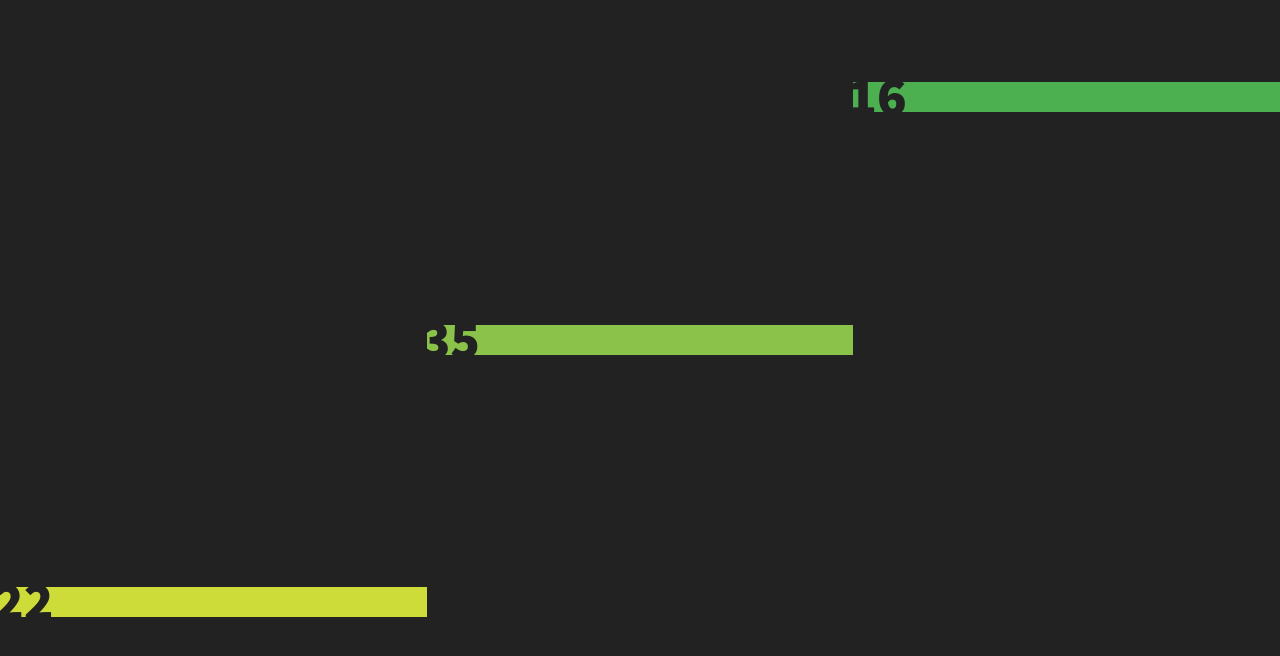
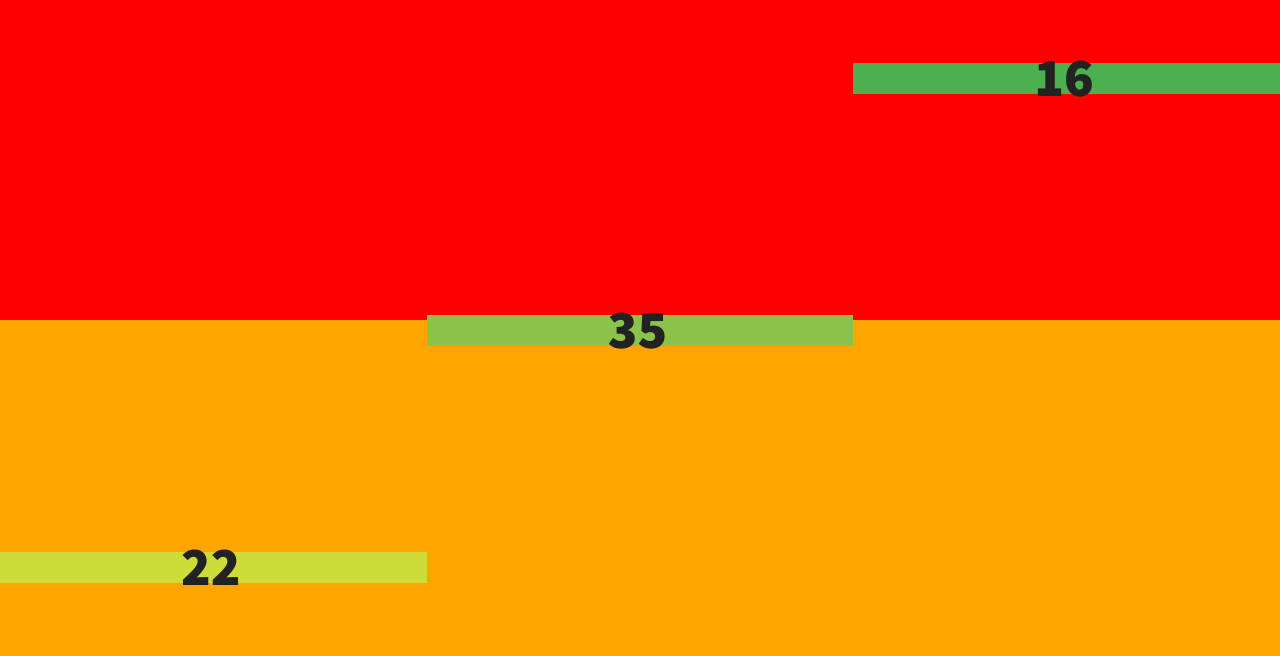
Before and after one commit to danifra96/TimeKeep, a plain HTML site: page index.html in a window 1280 px wide. Shown: the part 120-776 px from the top of the page. Drawn offline with Linux system fonts and the light colour scheme.

Commit message:
Timing /  Moving code fixed
Fixed the code for the moving of the bars along with added recognition
for last hours/minute/second.

```diff
--- a/index.html
+++ b/index.html
@@ -9,28 +9,26 @@
 			html, body {height: 100%;}
 			body {
 				margin: 0;
-				background: #222;
+				overflow: hidden;
 				font-family: 'Source Sans Pro', sans-serif;
 			}
 
 			.container{
 				height: 96%;
-				padding: 2% 0;
 				position: relative;
 			}
 
 			.line {
 				width: 33.33%;
-				height: 30px;
+				height: 4%;
 				display: inline-block;
 				position: absolute;
-				transition: all .25s;
-				overflow: hidden;
+				transition: all .5s;
 			}
 			.line span {
+				width: 100%;
 				display: inline-block;
-				position: absolute;
-				left: -1.4%;
+				text-align: center;
 				color: #222;
 				background: transparent;
 				padding-right: 5px;
@@ -66,7 +64,7 @@
 
 			#bg #bglower {
 				width: 100%;
-				height: 33.33%;
+				height: 45%;
 				position: absolute;
 				bottom: 0; left: 0;
 				transition: all .25s;
@@ -88,23 +86,51 @@
 
 			function time() {
 				var date = new Date();
-				var hour =   Math.round(date.getHours() * 4.167);
-				var minute = Math.round(date.getMinutes() * 1.67);
-				var second = Math.round(date.getSeconds() * 1.67);
+				if (date.getHours() > 0) {
+					var hour = (date.getHours() - 1 ) * 4.167
+				} else {
+					var hour = (date.getHours() + 24 * 4.167) + 0.1
+				}
+				if (date.getMinutes() > 0) {
+					var minute = (date.getMinutes() - 1 ) * 1.6666666666666666666666666666667
+				} else {
+					var minute = (date.getMinutes() + 60 * 1.6666666666666666666666666666667) + 0.1
+				};
+				if (date.getSeconds() > 0) {
+					var second = (date.getSeconds() - 1 ) * 1.6666666666666666666666666666667
+				} else {
+					var second = (date.getSeconds() + 60 * 1.6666666666666666666666666666667) + 0.1
+				};
 
 				document.getElementById("h").style.top = hour + '%';
 				document.getElementById("m").style.top = minute + '%';
 				document.getElementById("s").style.top = second + '%';
 
-				document.getElementById("h").innerHTML = '<span>' + date.getHours() + '</span>';
-				document.getElementById("m").innerHTML = '<span>' + date.getMinutes() + '</span>';
-				document.getElementById("s").innerHTML = '<span>' + date.getSeconds() + '</span>';
+				if (date.getHours() > 0) {
+					document.getElementById("h").innerHTML = '<span>' + date.getHours() + '</span>';
+				} else {
+					document.getElementById("h").innerHTML = '<span>' + 24 + '</span>';
+				};
+				if (date.getMinutes() > 0) {
+					document.getElementById("m").innerHTML = '<span>' + date.getMinutes() + '</span>';
+				} else {
+					document.getElementById("h").innerHTML = '<span>' + 60 + '</span>';
+				};
+				if (date.getSeconds() > 0) {
+					document.getElementById("s").innerHTML = '<span>' + date.getSeconds() + '</span>';
+				} else {
+					document.getElementById("s").innerHTML = '<span>' + 60 + '</span>'
+				}
 
 				/* Sunrise */
-				if 		(hour >= 5 && hour <= 8) {
+				if 		(hour >= 5) {
 					document.getElementById("bg").style.background = "red";
-					document.getElementById("bg").style.background = "red";
-				} /* Day */
+					document.getElementById("bglower").style.background = "orange";
+				}
+			}
+		</script>
+		<!-- <script>
+			 /* Day */
 				else if (hour >= 8 && hour <= 18) {
 					document.getElementById("bg").style.background = "LightBlue";
 					document.getElementById("bg").style.background = "LightBlue";
@@ -117,9 +143,6 @@
 					document.getElementById("bg").style.background = "blue";
 					document.getElementById("bg").style.background = "blue";
 				}
-
-			}
-
-		</script>
+		</script> -->
 	</body>
 </html>
```
